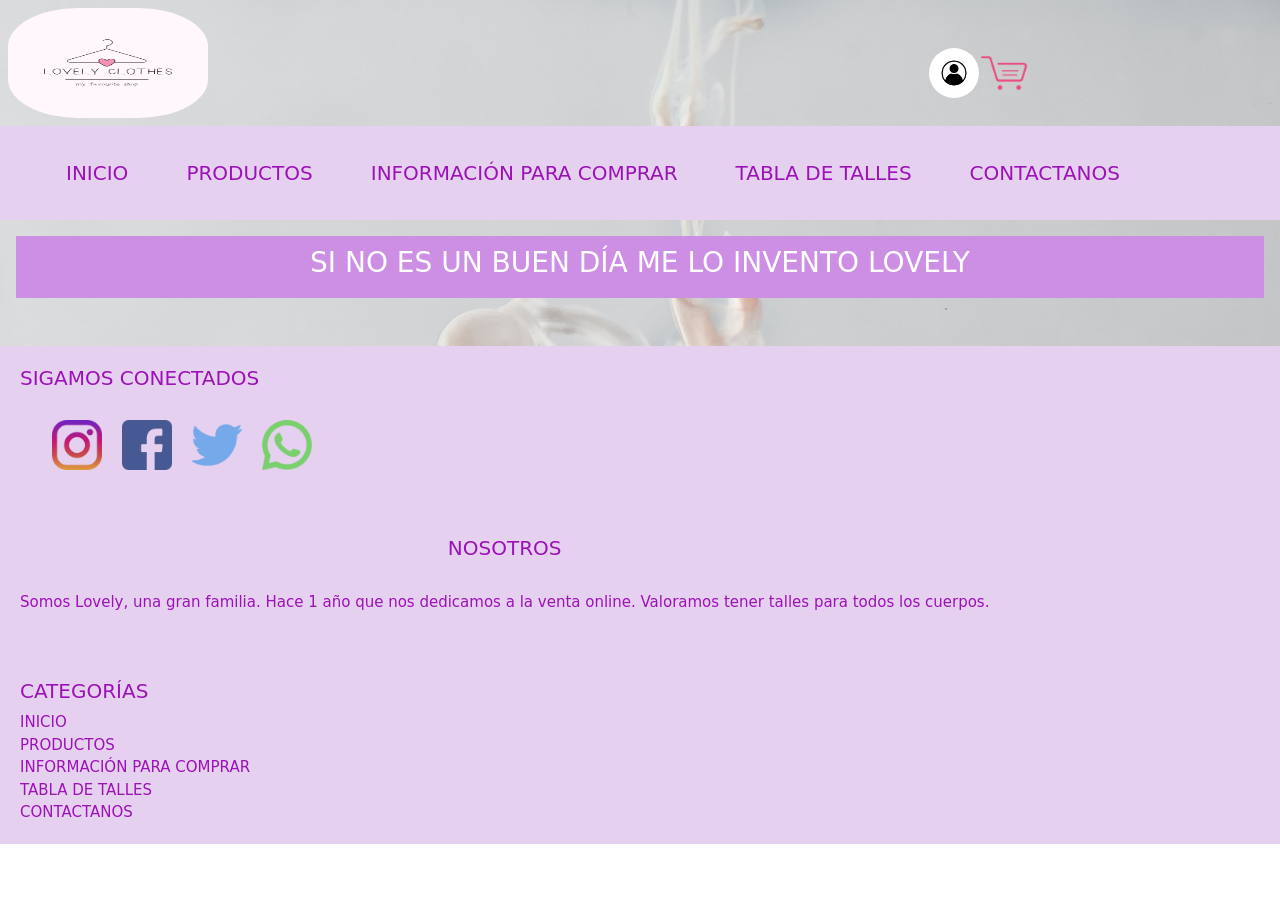
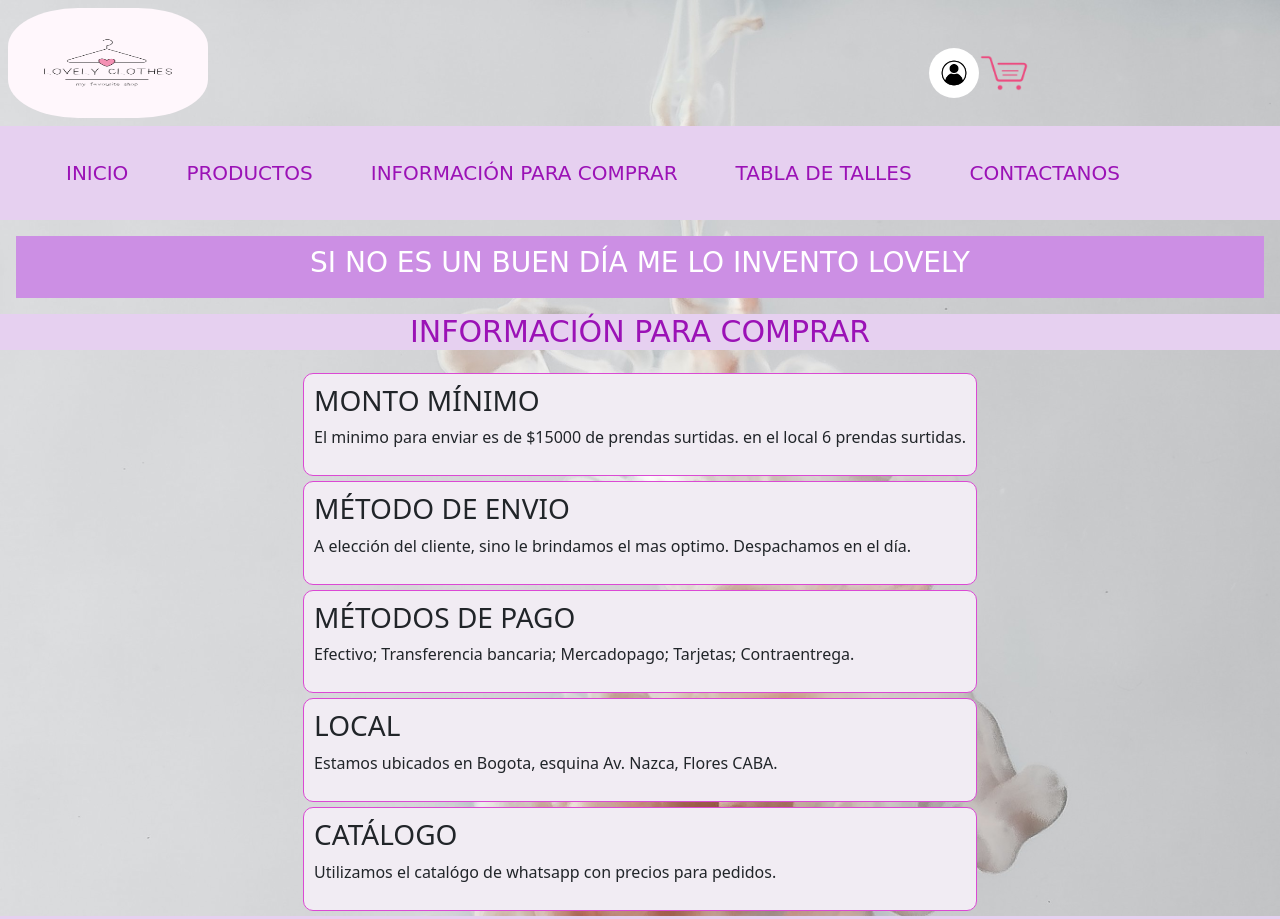
Before and after one commit to Gabriela0012/LOVELY1-ARENAs, a plain HTML site: page paginas/informacion-para-comprar.html in a window 1280 px wide. Shown: the top 919 px of the page. Before the commit the page ends 844 px from the top, so only its background shows below. Drawn offline with nearby package versions, Linux system fonts and the light colour scheme; files that its build step writes are made by us from their sources; a web font is replaced by a local one.

Commit message:
boostrap todas paginas

```diff
--- a/diseño/style.css
+++ b/diseño/style.css
@@ -83,8 +83,8 @@ body {
   font-family: 'Ranga', cursive;
   background-color: rgb(230, 208, 240);
   height: 100%;
-  padding: 20px;
-  gap: 50px;
+  padding-top: 10px;
+
 }
 
 
@@ -92,12 +92,13 @@ body {
   display: flex;
   flex-wrap: wrap;
   list-style: none;
-  gap: 20px;
+
 }
 
 .footer_redes {
   width: 50px;
   height: 50px;
+  padding: 5px;
 }
 
 .menu-footer {
@@ -162,6 +163,15 @@ h2{
   opacity: 35%;
 }
 
+.pepito{
+  background-color: rgb(241, 236, 243);
+  border-radius: 10px;
+  padding: 10px;
+  border: 1px solid rgb(219, 73, 212);
+  margin: 5px;
+
+}
+
 @media all and (max-width: 600px) {
   .footer{
     display: flex;
--- a/paginas/informacion-para-comprar.html
+++ b/paginas/informacion-para-comprar.html
@@ -62,33 +62,66 @@
             </h3>
           </div>
         </aside>
-        <div class="contenido p-3">
+        <div class="info">
+					<div class="row">
+						<h2 class="col_12">INFORMACIÓN PARA COMPRAR</h2>
+					</div>
+					<div class="contenido">
+						<div class="texto">
+              <div class="pepito">
+                <h3>MONTO MÍNIMO</h3>
+							  <P>El minimo para enviar es de $15000 de prendas surtidas. en el local 6 prendas surtidas.</P>
+              </div>
+							<div class="pepito">
+                <H3>MÉTODO DE ENVIO</H3>
+							  <p>A elección del cliente, sino le brindamos el mas optimo. Despachamos en el día.</p>
+              </div>
+              <div class="pepito">
+                <H3>MÉTODOS DE PAGO</H3>
+							  <p>Efectivo; Transferencia bancaria; Mercadopago; Tarjetas; Contraentrega.</p>
+              </div>
+              <div class="pepito">
+                <H3>LOCAL</H3>
+							  <p>Estamos ubicados en Bogota, esquina Av. Nazca, Flores CABA.</p>
+              </div>
+              <div class="pepito">
+                <H3>CATÁLOGO</H3>
+							  <p>Utilizamos el catalógo de whatsapp con precios para pedidos.</p>
+              </div>
+
+
+
+
+
+						</div>
+					</div>
+				</div>
 
         </div>
       </main>
       <footer>
-        <div class="footer">
-          <div class="parte2">
+        <div class="footer row">
+          <div class="col-xxl-3 col-xl-3 col-lg-4 col-md-12 col-sm-12 text-center">
             <h5>SIGAMOS CONECTADOS</h5>
             <br>
-            <ul class="footer-img">
+            <ul class="footer-img text-center">
               <li><a href="#"><img class="footer_redes" src="../img/instagram.png" alt="instagram"></a></li>
               <li><a href="#"><img class="footer_redes" src="../img/facebook.png" alt="facebook"></a></li>
               <li><a href="#"> <img class="footer_redes" src="../img/twitter.png" alt="twitter"></a></li>
               <li><a href="#"> <img class="footer_redes" src="../img/whatsapp.png" alt="whatsapp"></a></li>
             </ul>
           </div>
-          <div class="parte1">
+          <div class="col-xxl-6 col-xl-6 col-lg-4 col-md-6 col-sm-12">
             <div class="tarjeta">
               <h5>NOSOTROS</h5>
               <br>
               <p>Somos Lovely, una gran familia. Hace 1 año que nos dedicamos a la venta online. Valoramos tener talles para todos los cuerpos.</p>
             </div>
           </div>
-          <div class="parte3">
+          <div class="col-xxl-3 col-xl-3 col-lg-4 col-md-6 col-sm-12">
             <h5>CATEGORÍAS</h5>
             <div>
-              <ul class="navbar-nav">
+              <ul class="navbar-nav p-2">
                 <li class="nav-item">
                   <a class="menu-footer" href="../index.html">INICIO</a>
                 </li>
```
Also changed, not shown: index.html (+15 -20 lines), paginas/contactanos.html (+7 -7 lines), paginas/productos.html (+9 -6 lines), paginas/tabla-de-talles.html (+9 -8 lines).
